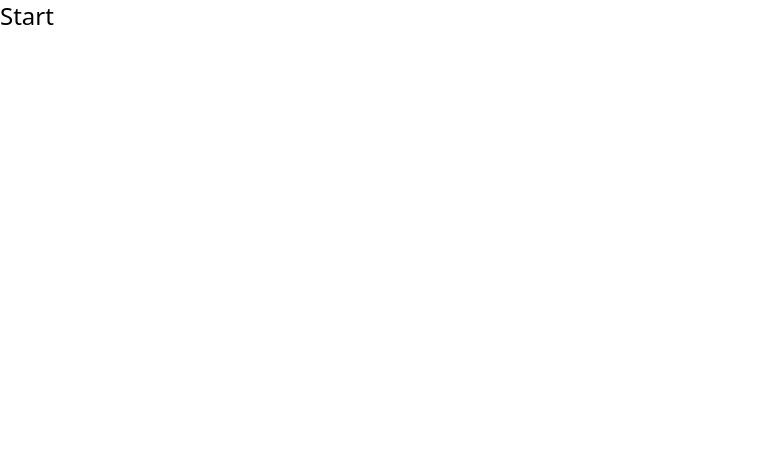
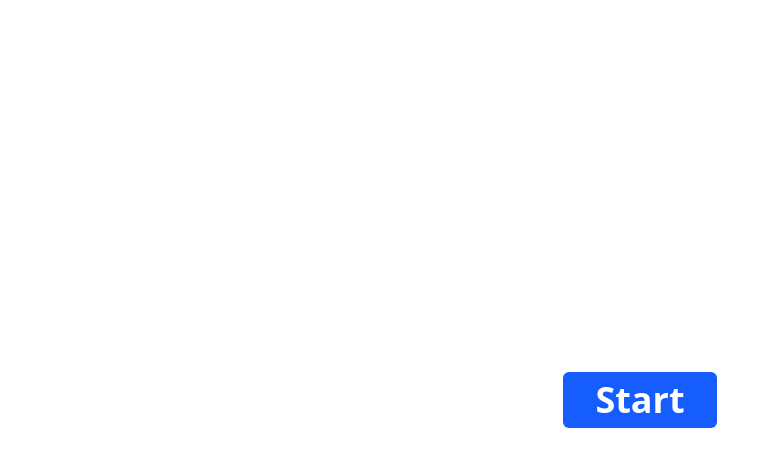
Before and after one commit to Fran0808/Mind-Challenge, a React (Vite) app: page / in a window 1280 px wide. Shown: the top 466 px of the page, without its empty margins (0-779 px from the left). Built offline with nearby package versions, Linux system fonts and the light colour scheme.

Commit message:
feat: improving component for game initialization

```diff
--- a/src/components/StartScreen.tsx
+++ b/src/components/StartScreen.tsx
@@ -5,9 +5,11 @@ const StartScreen = () => {
     const [show, setShow] = useState<boolean>(false);
 
     return (
-        <div>
-            <button className="text-2xl cursor-pointer" onClick={()=>setShow(!show)}>Start</button>
-            {show && <Board/>}
+        <div className="flex justify-center items-center min-h-screen">
+            {!show &&
+                <button className="text-4xl bg-blue-600 text-white font-bold rounded-md pt-2 pb-2 pl-8 pr-8 cursor-pointer" onClick={() => setShow(true)}>Start</button>
+            }
+            {show && <Board />}
         </div>
     )
 }
```
